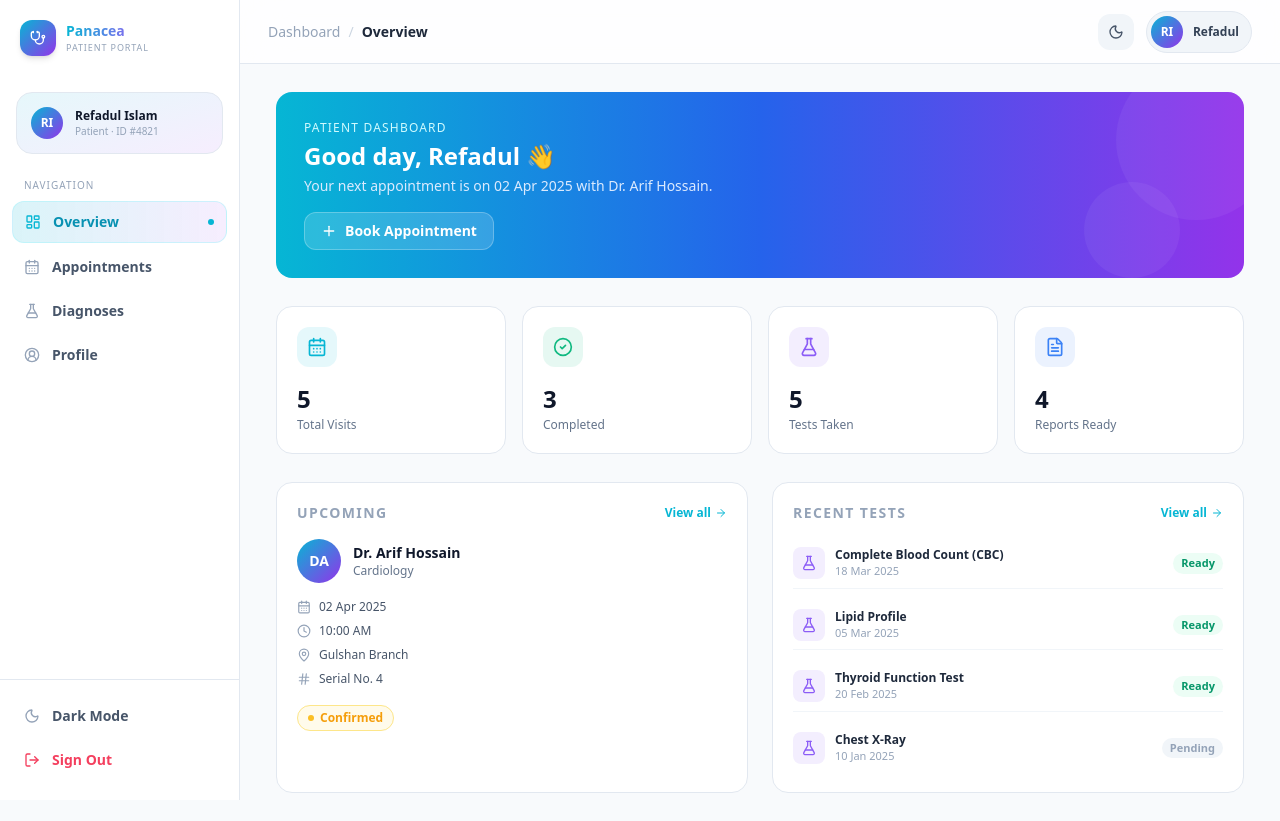
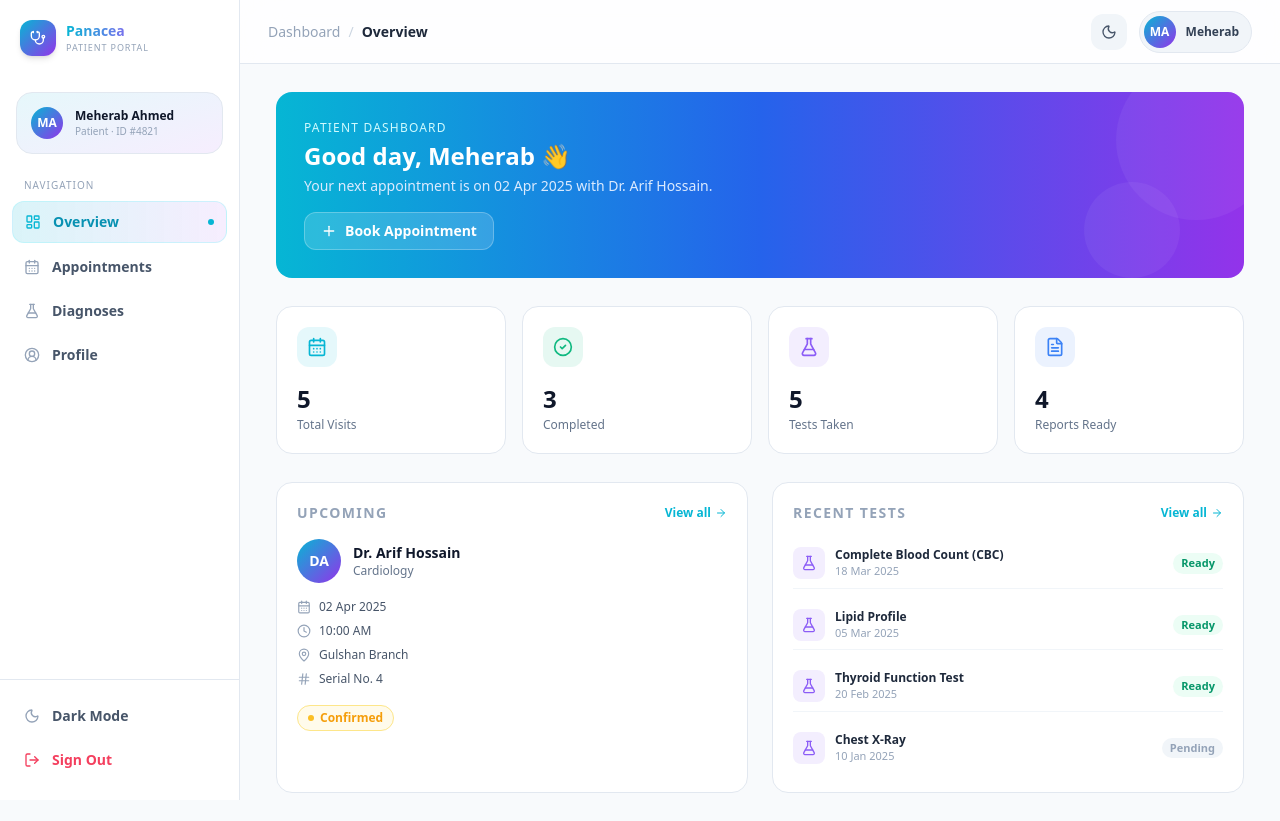
Before and after one commit to refaduL/doctorForHome-healthcare, a React (Vite) app: page /patient/dashboard in a window 1280 px wide. Built offline with nearby package versions, Linux system fonts and the light colour scheme.

Commit message:
fix: patient dashboard typo

```diff
--- a/src/pages/dashboard/PatientDashboard.jsx
+++ b/src/pages/dashboard/PatientDashboard.jsx
@@ -49,11 +49,11 @@ import { Link, useNavigate, useSearchParams } from "react-router-dom";
 // MOCK DATA  (replace with API calls)
 // ─────────────────────────────────────────────────────────────────────────────
 const PATIENT = {
-  patient_name: "Refadul Islam",
+  patient_name: "Meherab Ahmed",
   age: 28,
   gender: "Male",
   mobile: "01712-345678",
-  email: "refadul.islam@gmail.com",
+  email: "meherab.ahmed@gmail.com",
   city: "Dhaka",
   account_created: "2024-01-15",
   blood_group: "B+",
```
